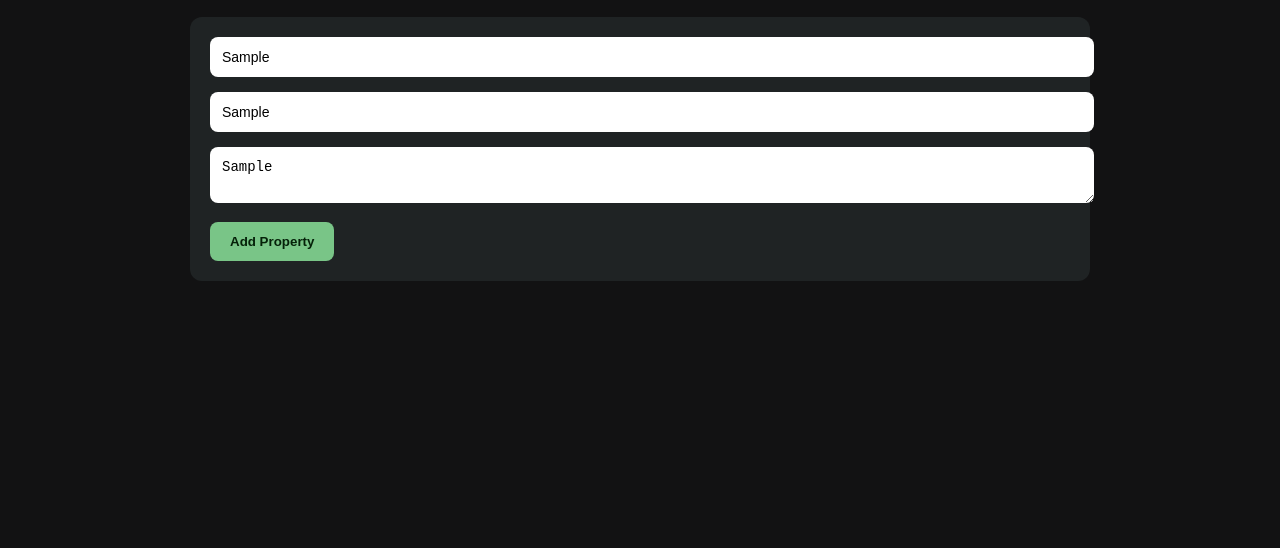
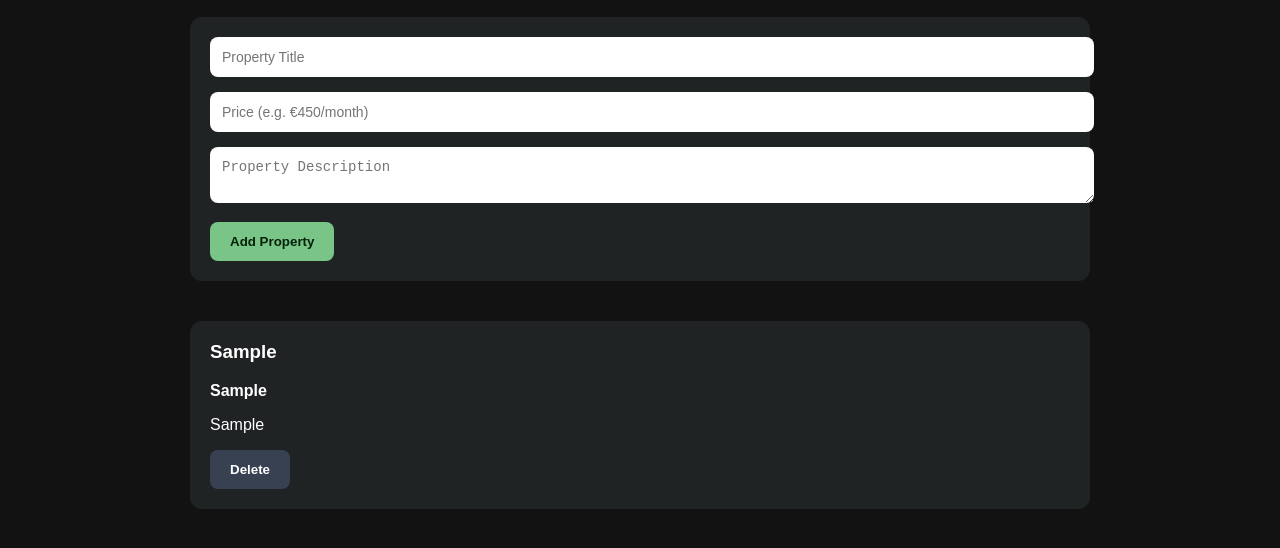
Before and after one commit to ashleetine0412/TheRentPort, a plain HTML site: page landlords.html in a window 1280 px wide. Both pictures are taken after typing "Sample", "Sample", "Sample" into the empty fields and a click on the button "Add Property". Shown: the part 168-716 px from the top of the page. Drawn offline with Linux system fonts and the light colour scheme.

Commit message:
Update landlords.html

```diff
--- a/landlords.html
+++ b/landlords.html
@@ -106,35 +106,27 @@
     <input type="text" id="price" placeholder="Price (e.g. €450/month)" required>
     <textarea id="description" placeholder="Property Description" required></textarea>
 
-    <button type="button" onclick="addProperty()">Add Property</button>
+    <button type="submit">Add Property</button>
   </form>
 
   <div id="propertyList"></div>
 </div>
 
 <script>
- let properties = JSON.parse(localStorage.getItem("properties")) || [];
+  let properties = [];
 
-function addProperty() {
-  const title = document.getElementById("title").value;
-  const price = document.getElementById("price").value;
-  const location = document.getElementById("location").value;
-  const image = document.getElementById("image").value;
+  function addProperty(event) {
+    event.preventDefault();
 
-  const newProperty = {
-    id: Date.now(),
-    title,
-    price,
-    location,
-    image
-  };
+    const title = document.getElementById("title").value;
+    const price = document.getElementById("price").value;
+    const description = document.getElementById("description").value;
 
-  properties.push(newProperty);
-  localStorage.setItem("properties", JSON.stringify(properties));
+    properties.push({ title, price, description });
+    renderProperties();
 
-  alert("Property added successfully!");
-}
-
+    event.target.reset();
+  }
 
   function renderProperties() {
     const list = document.getElementById("propertyList");
```
